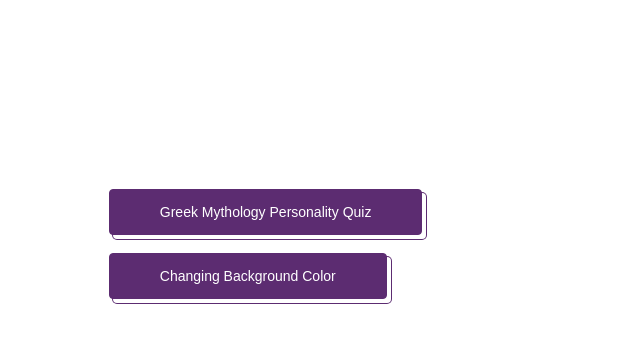
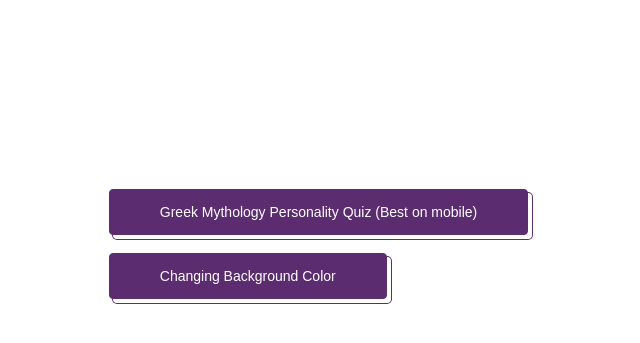
Before and after one commit to jachou24/jachou24.github.io, a Jekyll site: the page menu.html, which Jekyll copies as it is, in a window 1280 px wide. Shown: the top 343 px of the page, without its empty margins (224-864 px from the left). Built offline with Jekyll 4.4.1, drawn with Linux system fonts in a browser that asks for light colours.

Commit message:
Update button text for Greek Mythology Quiz (best on mobile)

```diff
--- a/menu.html
+++ b/menu.html
@@ -9,7 +9,7 @@
 
 <div class="center-container">
 
-<a href="https://jachou24.github.io/GreekMythologyPersonalityQuiz/start.html"> <button id="greekMythQuiz" class="button-50"> Greek Mythology Personality Quiz </button> </a>
+<a href="https://jachou24.github.io/GreekMythologyPersonalityQuiz/start.html"> <button id="greekMythQuiz" class="button-50"> Greek Mythology Personality Quiz (Best on mobile)</button> </a>
 <a href="https://jachou24.github.io/changeBgColor_subpage/colorFactory.html"> <button id="changeBgColor" class="button-50">Changing Background Color</button> </a>
 
 </div>
```
